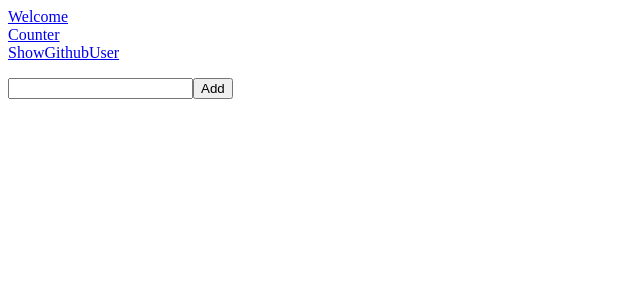
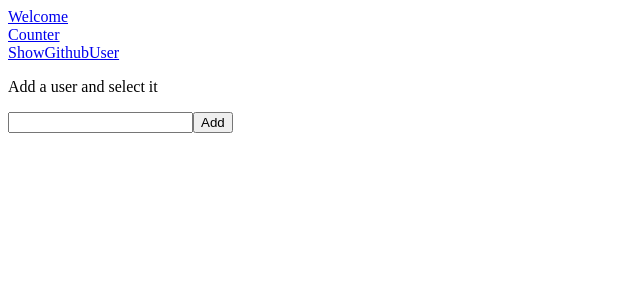
Before and after one commit to Aliberk17/react-exercises, a React (Create React App) app: page /users in a window 1280 px wide. Shown: the top 300 px of the page, without its empty margins (0-640 px from the left). Built offline with nearby package versions, Linux system fonts and the light colour scheme.

Commit message:
React Router - 07

```diff
--- a/src/App.js
+++ b/src/App.js
@@ -19,7 +19,7 @@ export default function App() {
         <Route path="/" element={<Welcome name={"Ali"} />}></Route>
         <Route path="/counter" element={<Counter />}></Route>
         <Route path="/users">
-          <Route index element={<GithubUserList />} />
+          <Route index element={<GithubUserList />} ></Route>
           <Route path=":username" element={<ShowGithubUser />}></Route>
         </Route>
         <Route path="*" element={<NotFound />}></Route>
--- a/src/GithubUserList.js
+++ b/src/GithubUserList.js
@@ -18,6 +18,7 @@ export default function GithubUserList() {
 
   return (
     <div>
+      <p>Add a user and select it</p>
       <ul>
         {usernameList.map((username) => (
           <li key={username}>
```
